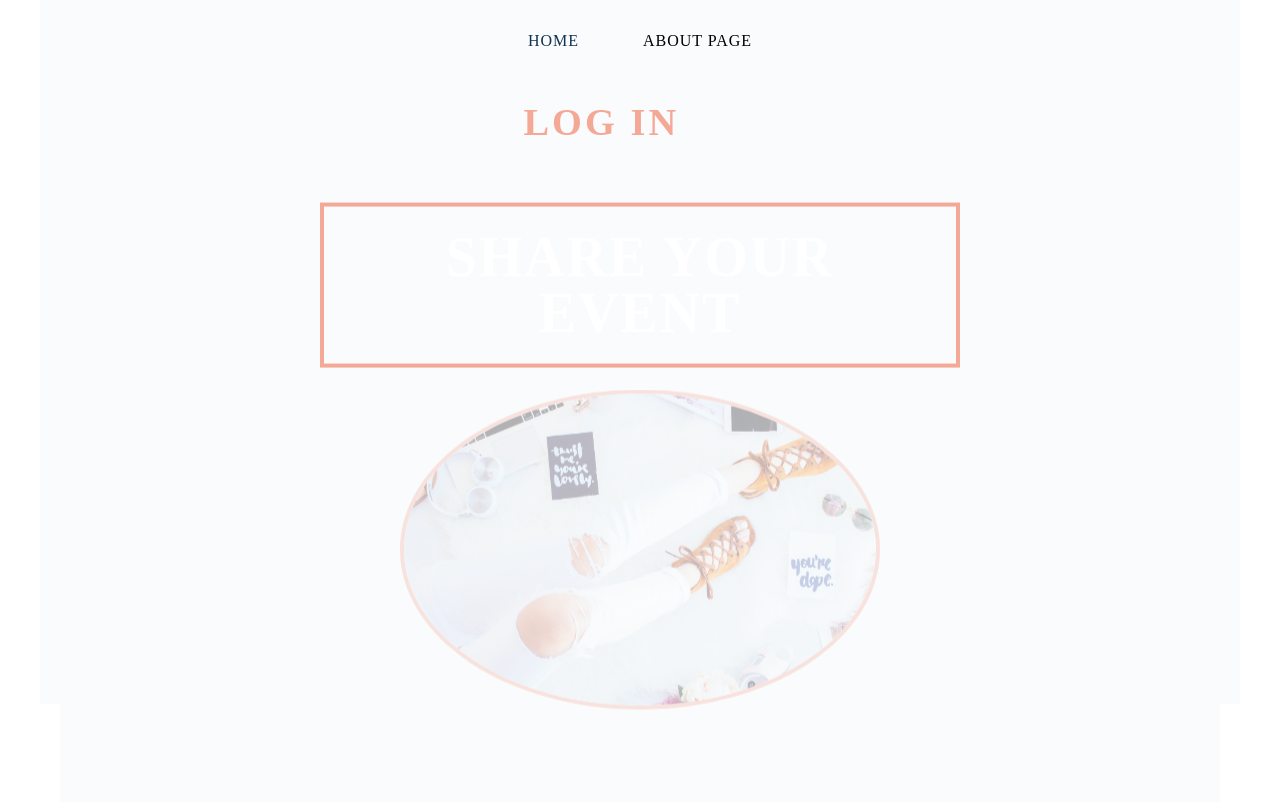
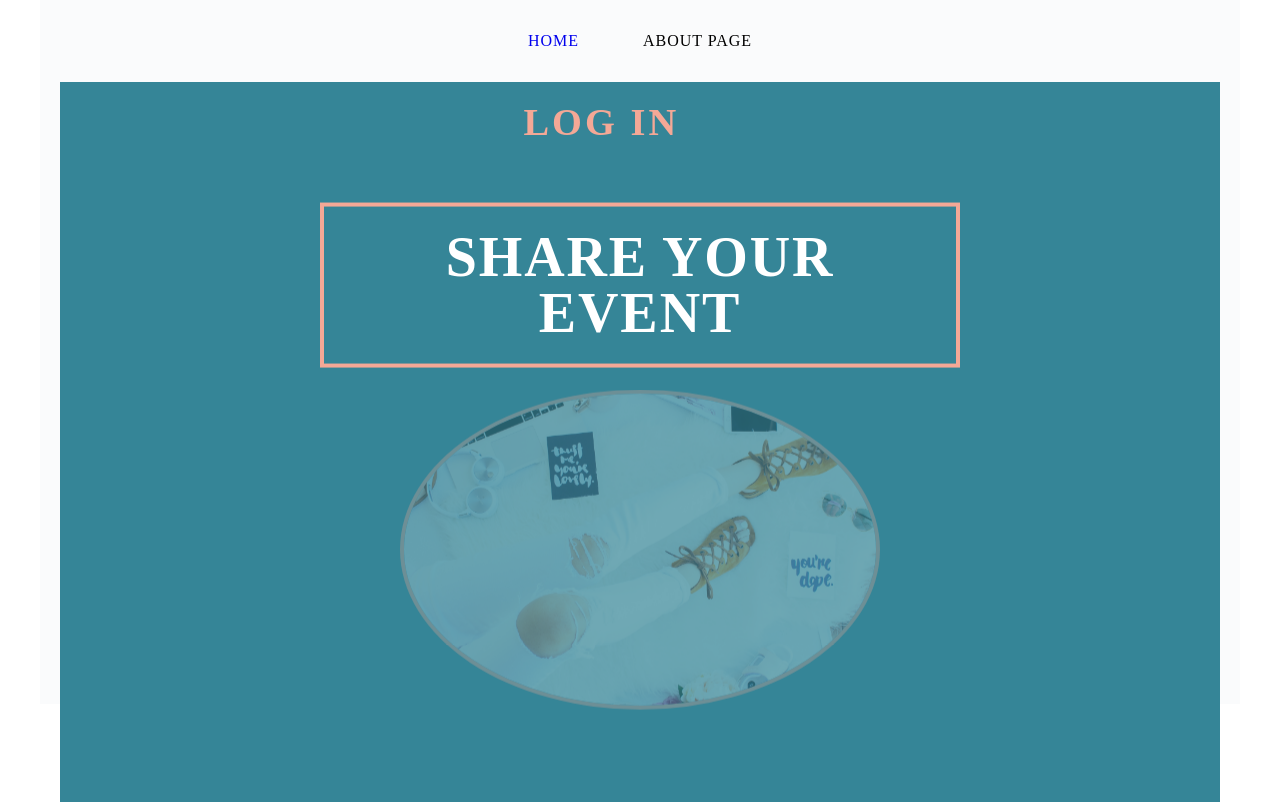
Before and after one commit to aleksandar-stotka/post-your-event, a Vue app: page / in a window 1280 px wide. Built offline with nearby package versions, Linux system fonts and the light colour scheme; no server answers.

Commit message:
work-on-gurads

```diff
--- a/src/components/Nav.vue
+++ b/src/components/Nav.vue
@@ -1,7 +1,7 @@
 <template>
   <nav>
     <ul>
-      <li><router-link to="/">HOME</router-link></li>
+      <li><router-link to="/eventList">HOME</router-link></li>
       <li>about page</li>
     </ul>
   </nav>
@@ -27,7 +27,5 @@
   text-transform: uppercase;
 }
 a {
-  text-decoration: none;
-  color: rgb(16, 50, 80);
 }
 </style>
--- a/src/pages/Home.vue
+++ b/src/pages/Home.vue
@@ -33,6 +33,7 @@
   width: 100%;
 
   height: 90vh;
+  background-color: #358597;
 }
 
 .banner-text {
```
